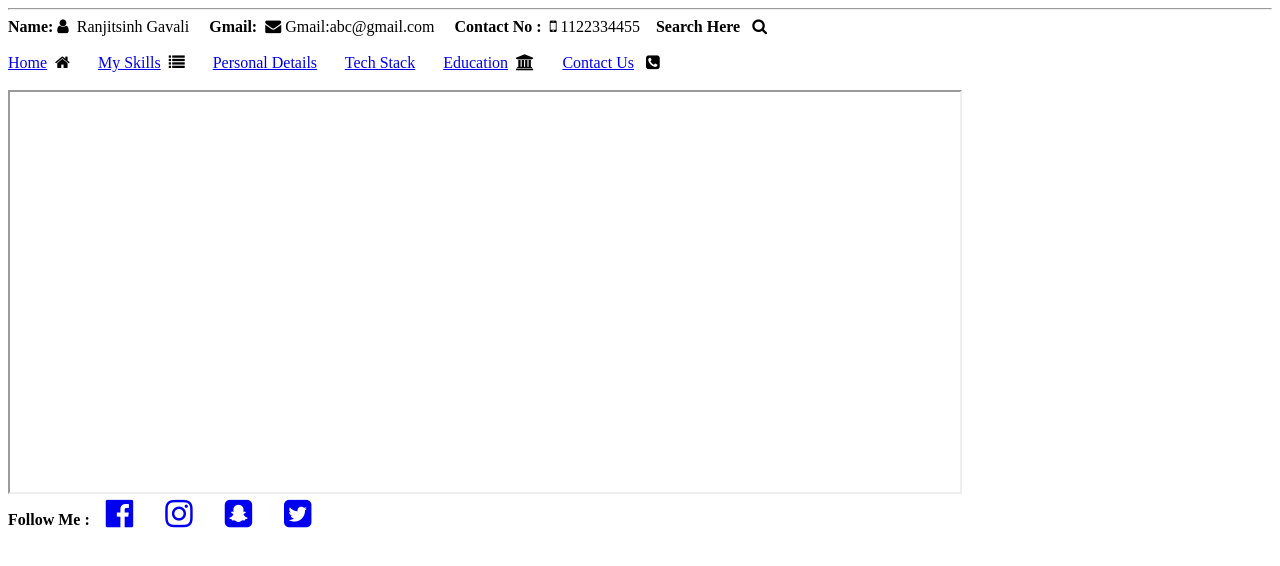
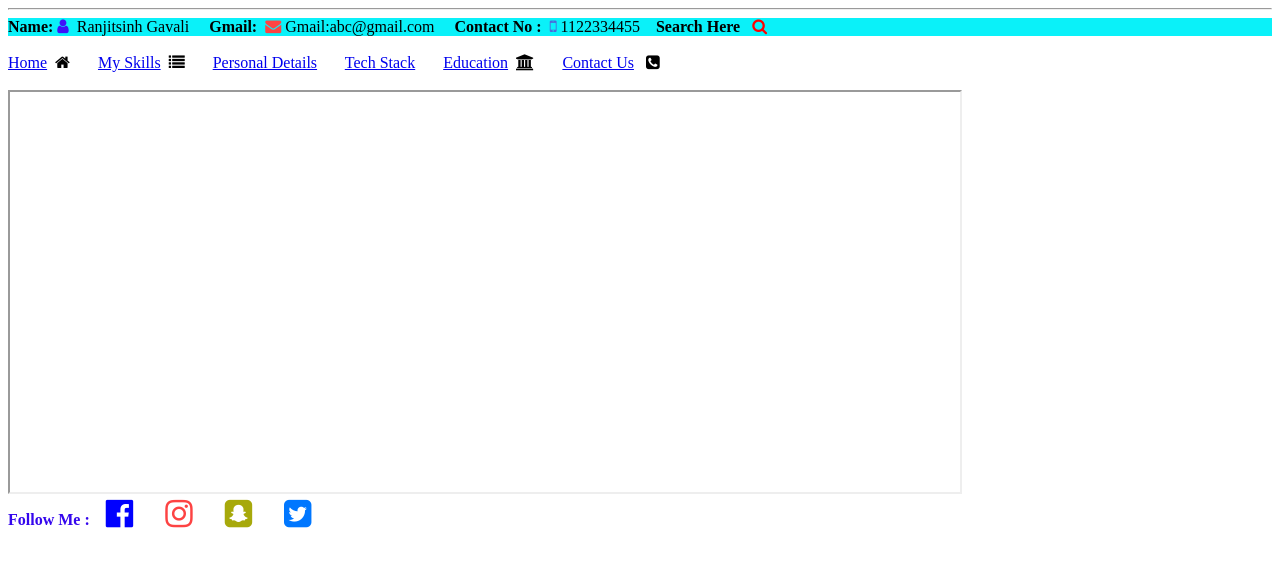
Before and after one commit to ranjitsinh22/My_Profile, a plain HTML site: page index.html in a window 1280 px wide. Drawn offline with Linux system fonts and the light colour scheme.

Commit message:
CSS Assignment 2 -Intenal style
CSS Assignment 2 -Intenal style-
gave background color to text and color to icon

```diff
--- a/index.html
+++ b/index.html
@@ -8,23 +8,57 @@
     <hr>
     <title>Index</title>
     <link rel="stylesheet" href="https://cdnjs.cloudflare.com/ajax/libs/font-awesome/4.7.0/css/font-awesome.min.css">
+<style>
+    header{
+    background-color: rgb(10, 241, 249);
+   border-color: brown;
+}
+#sr{
+    color: rgb(255, 0, 0);
+}
+#cn{
+    color: rgb(77, 105, 218);
+}
+#pf{
+    color: rgb(63, 17, 249);
+}
+#gm{
+    color: rgb(253, 67, 67)
+}
+footer{
+    color: rgb(52, 6, 237)
+}
+#fb{
+    color: blue;
+}
+#ig{
+    color: rgb(253, 67, 67);
+}
+#tw{
+    color: rgb(0, 119, 255);
+}
+#sn{
+    color: rgb(167, 169, 11);
+}
+</style>
 
 </head>
 
 
 
-<header>
-    <b> Name:&nbsp;<i class="fa fa-user" aria-hidden="true">&nbsp;</i> </b> Ranjitsinh Gavali &nbsp; &nbsp;
+<header id="hd">
+    <b> Name:&nbsp;<i id="pf" class="fa fa-user" aria-hidden="true">&nbsp;</i> </b> Ranjitsinh Gavali &nbsp; &nbsp;
 
-    <strong>Gmail: &nbsp;<i class="fa fa-envelope" aria-hidden="true"></i></strong> Gmail:abc@gmail.com &nbsp; &nbsp;
+    <strong>Gmail: &nbsp;<i id="gm" class="fa fa-envelope" aria-hidden="true"></i></strong> Gmail:abc@gmail.com &nbsp; &nbsp;
 
-    <strong>Contact No : &nbsp;<style= class="fa fa-mobile" aria-hidden="true"></i></strong> 1122334455 &nbsp;&nbsp;
+    <strong>Contact No : &nbsp;<i id="cn" class="fa fa-mobile" aria-hidden="true"></i></strong> 1122334455 &nbsp;&nbsp;
 
-    <strong>Search Here </strong> &nbsp; <i class="fa fa-search" aria-hidden="true"></i>
+    <strong>Search Here </strong> &nbsp; <i id="sr" class="fa fa-search" aria-hidden="true"></i>
 
 </header>
+
 <br>
-<nav>
+<nav >
     <a href="home.html" target="myframe">Home</a>&nbsp;
     <i class="fa fa-home" aria-hidden="true"></i>
     &nbsp; &nbsp; &nbsp;
@@ -54,15 +88,15 @@
     <br>
     <footer>
         <strong>Follow Me :</strong>&nbsp; &nbsp;
-        <a href="https://www.facebook.com/"><i class="fa fa-facebook-official fa-2x" aria-hidden="true"></i></a>
+       <a  href="https://www.facebook.com/"><i id="fb" class="fa fa-facebook-official fa-2x" aria-hidden="true"></i></a>
         &nbsp; &nbsp;&nbsp; &nbsp;
-        <a href="https://www.instagram.com" target="_blank"> <i class="fa fa-instagram fa-2x"
+        <a href="https://www.instagram.com" target="_blank"> <i id="ig" class="fa fa-instagram fa-2x"
                 aria-hidden="true"></i></a>
         &nbsp; &nbsp;&nbsp; &nbsp;
-        <a href="https://www.snapchat.com" target="_blank"><i class="fa fa-snapchat-square fa-2x"
+        <a href="https://www.snapchat.com" target="_blank"><i id="sn" class="fa fa-snapchat-square fa-2x"
                 aria-hidden="true"></i></a>
         &nbsp; &nbsp;&nbsp; &nbsp;
-        <a href="https://twitter.com" target="_blank"> <i class="fa fa-twitter-square fa-2x" aria-hidden="true"></i></a>
+        <a href="https://twitter.com" target="_blank"> <i id="tw" class="fa fa-twitter-square fa-2x" aria-hidden="true"></i></a>
     </footer>
 </body>
 
```
Also changed, not shown: contactUs.html (+2 -1 lines), home.html (+27 -3 lines), selectorAssignment.html (+3 -1 lines), style.css (added).
